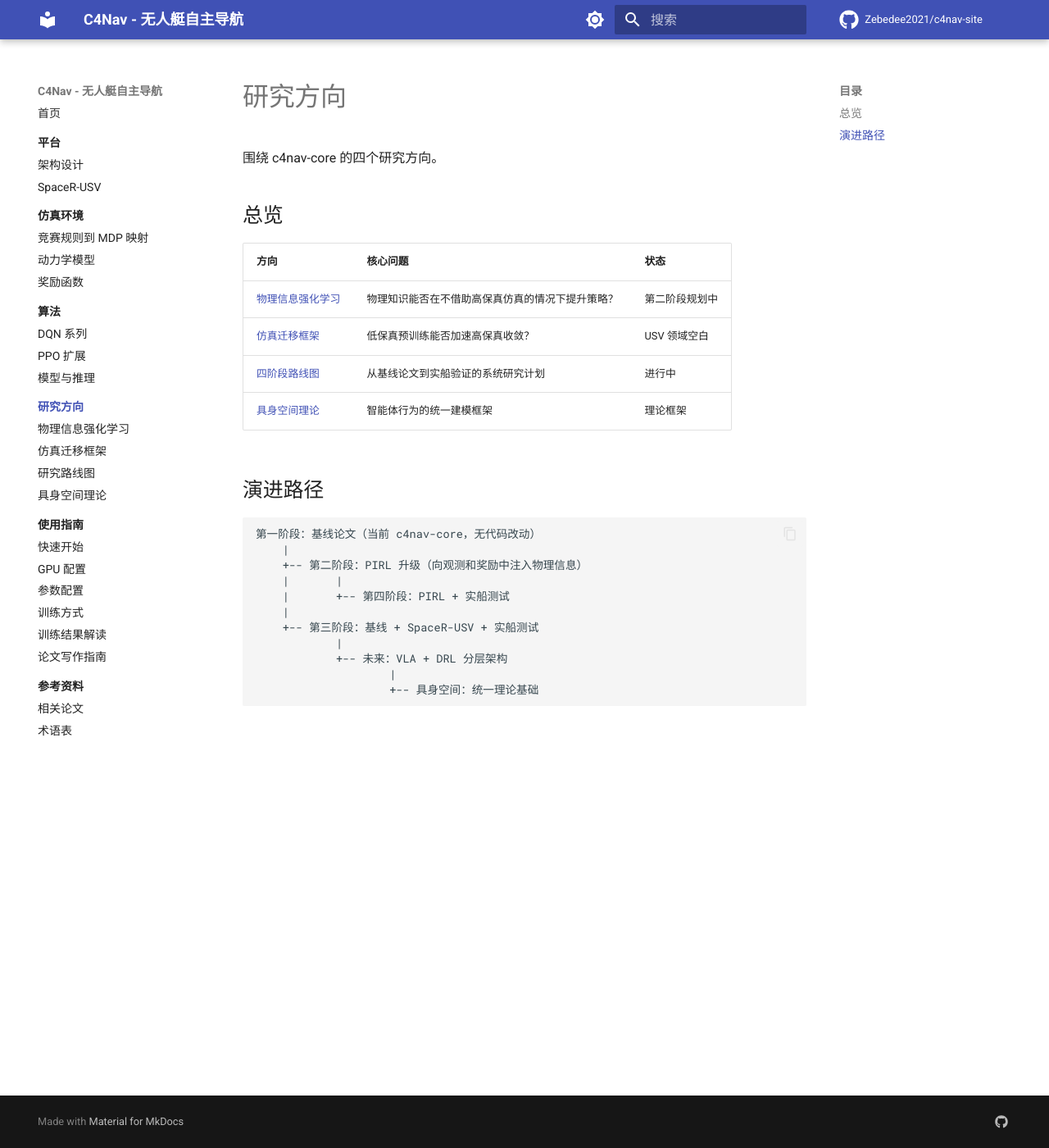
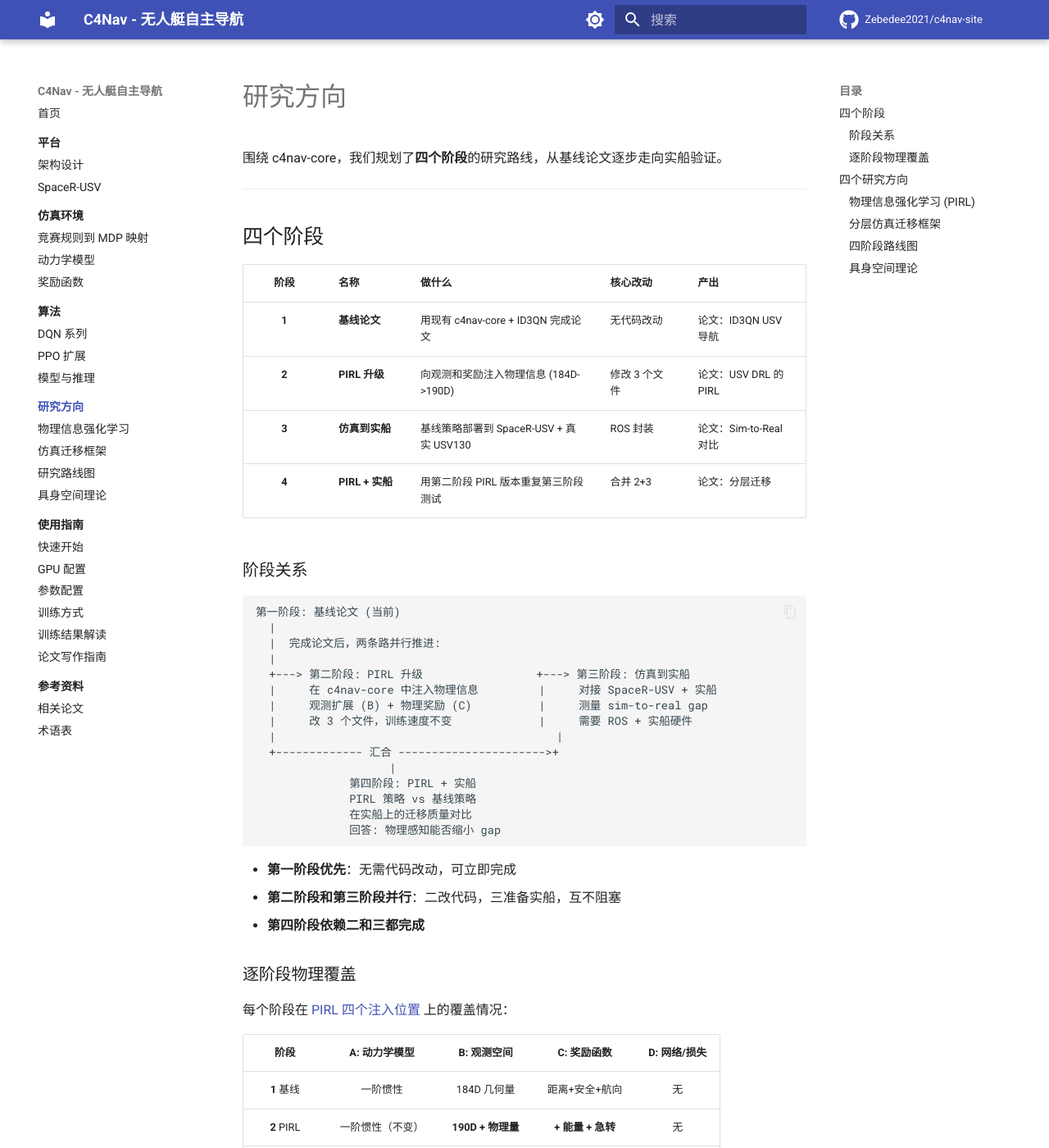
Before and after one commit to Zebedee2021/c4nav-site, an MkDocs documentation site: the page built from docs/research/index.md, in a window 1280 px wide and 1400 px high. Shown: the whole window at 82% size. Built offline with MkDocs 1.6.1 and Material for MkDocs 9.7.7, drawn with Linux system fonts in a browser that asks for light colours; comment, search, counter and statistics services are not loaded; some of the changed text lies outside the part shown.

Commit message:
docs: rewrite research index page with explicit 4-stage structure
Replace implicit tree diagram with:
- Clear 4-stage table (name, what, code changes, output)
- Stage relationship diagram with parallel/convergence flow
- Per-stage physics coverage table (ABCD injection points)
- Each research direction linked to its corresponding stage

🤖 Generated with [Qoder][https://qoder.com]

````diff
--- a/docs/research/index.md
+++ b/docs/research/index.md
@@ -1,28 +1,83 @@
 # 研究方向
 
-围绕 c4nav-core 的四个研究方向。
+围绕 c4nav-core，我们规划了**四个阶段**的研究路线，从基线论文逐步走向实船验证。
 
-## 总览
+---
 
-| 方向 | 核心问题 | 状态 |
-|------|---------|------|
-| [物理信息强化学习](pirl.md) | 物理知识能否在不借助高保真仿真的情况下提升策略？ | 第二阶段规划中 |
-| [仿真迁移框架](transfer.md) | 低保真预训练能否加速高保真收敛？ | USV 领域空白 |
-| [四阶段路线图](roadmap.md) | 从基线论文到实船验证的系统研究计划 | 进行中 |
-| [具身空间理论](embodied-space.md) | 智能体行为的统一建模框架 | 理论框架 |
+## 四个阶段
 
-## 演进路径
+| 阶段 | 名称 | 做什么 | 核心改动 | 产出 |
+|:---:|------|--------|---------|------|
+| **1** | **基线论文** | 用现有 c4nav-core + ID3QN 完成论文 | 无代码改动 | 论文：ID3QN USV 导航 |
+| **2** | **PIRL 升级** | 向观测和奖励注入物理信息 (184D->190D) | 修改 3 个文件 | 论文：USV DRL 的 PIRL |
+| **3** | **仿真到实船** | 基线策略部署到 SpaceR-USV + 真实 USV130 | ROS 封装 | 论文：Sim-to-Real 对比 |
+| **4** | **PIRL + 实船** | 用第二阶段 PIRL 版本重复第三阶段测试 | 合并 2+3 | 论文：分层迁移 |
+
+### 阶段关系
 
 ```
-第一阶段：基线论文（当前 c4nav-core，无代码改动）
-    |
-    +-- 第二阶段：PIRL 升级（向观测和奖励中注入物理信息）
-    |       |
-    |       +-- 第四阶段：PIRL + 实船测试
-    |
-    +-- 第三阶段：基线 + SpaceR-USV + 实船测试
-            |
-            +-- 未来：VLA + DRL 分层架构
+第一阶段: 基线论文 (当前)
+  |
+  |  完成论文后，两条路并行推进:
+  |
+  +---> 第二阶段: PIRL 升级                 +---> 第三阶段: 仿真到实船
+  |     在 c4nav-core 中注入物理信息         |     对接 SpaceR-USV + 实船
+  |     观测扩展 (B) + 物理奖励 (C)          |     测量 sim-to-real gap
+  |     改 3 个文件，训练速度不变             |     需要 ROS + 实船硬件
+  |                                          |
+  +------------- 汇合 ---------------------->+
                     |
-                    +-- 具身空间：统一理论基础
+              第四阶段: PIRL + 实船
+              PIRL 策略 vs 基线策略
+              在实船上的迁移质量对比
+              回答: 物理感知能否缩小 gap
 ```
+
+- **第一阶段优先**：无需代码改动，可立即完成
+- **第二阶段和第三阶段并行**：二改代码，三准备实船，互不阻塞
+- **第四阶段依赖二和三都完成**
+
+### 逐阶段物理覆盖
+
+每个阶段在 [PIRL 四个注入位置](pirl.md) 上的覆盖情况：
+
+| 阶段 | A: 动力学模型 | B: 观测空间 | C: 奖励函数 | D: 网络/损失 |
+|:---:|:---:|:---:|:---:|:---:|
+| **1** 基线 | 一阶惯性 | 184D 几何量 | 距离+安全+航向 | 无 |
+| **2** PIRL | 一阶惯性（不变） | **190D + 物理量** | **+ 能量 + 急转** | 无 |
+| **3** 实船 | **Fossen + 风/浪/流** | 按 SpaceR-USV | 按 SpaceR-USV | 无 |
+| **4** PIRL+实船 | **Fossen + 风/浪/流** | **+ 物理量** | **+ 能量 + 急转** | 无 |
+
+---
+
+## 四个研究方向
+
+每个阶段对应一个或多个研究方向：
+
+### :material-atom: [物理信息强化学习 (PIRL)](pirl.md)
+
+**对应阶段：第二阶段**
+
+核心问题：物理知识能否在不借助高保真仿真的情况下提升策略？
+
+在 c4nav-core 的轻量环境中，通过**观测扩展**（暴露速度/加速度等物理量）和**物理感知奖励**（能量消耗、急转惩罚）让智能体"理解"物理，训练出更平滑、更接近实船行为的策略。
+
+### :material-transfer: [分层仿真迁移框架](transfer.md)
+
+**对应阶段：第三阶段 + 第四阶段**
+
+核心问题：低保真预训练能否加速高保真收敛？
+
+在 c4nav-core（快，~2000 步/秒）中预训练，迁移到 SpaceR-USV（慢，~50 步/秒）中微调，最终部署到实船。该方法在 USV 领域尚属空白。
+
+### :material-map-marker-path: [四阶段路线图](roadmap.md)
+
+**贯穿所有阶段**
+
+从基线论文到实船验证的系统研究计划，包含每阶段的详细目标、代码改动范围、依赖关系和论文产出。
+
+### :material-cube-outline: [具身空间理论](embodied-space.md)
+
+**远期理论框架**
+
+智能体行为的统一建模框架 E = (S, A, T, C, P)，为上述所有阶段提供理论语言，未来可扩展到 VLA + DRL 分层架构。
````
